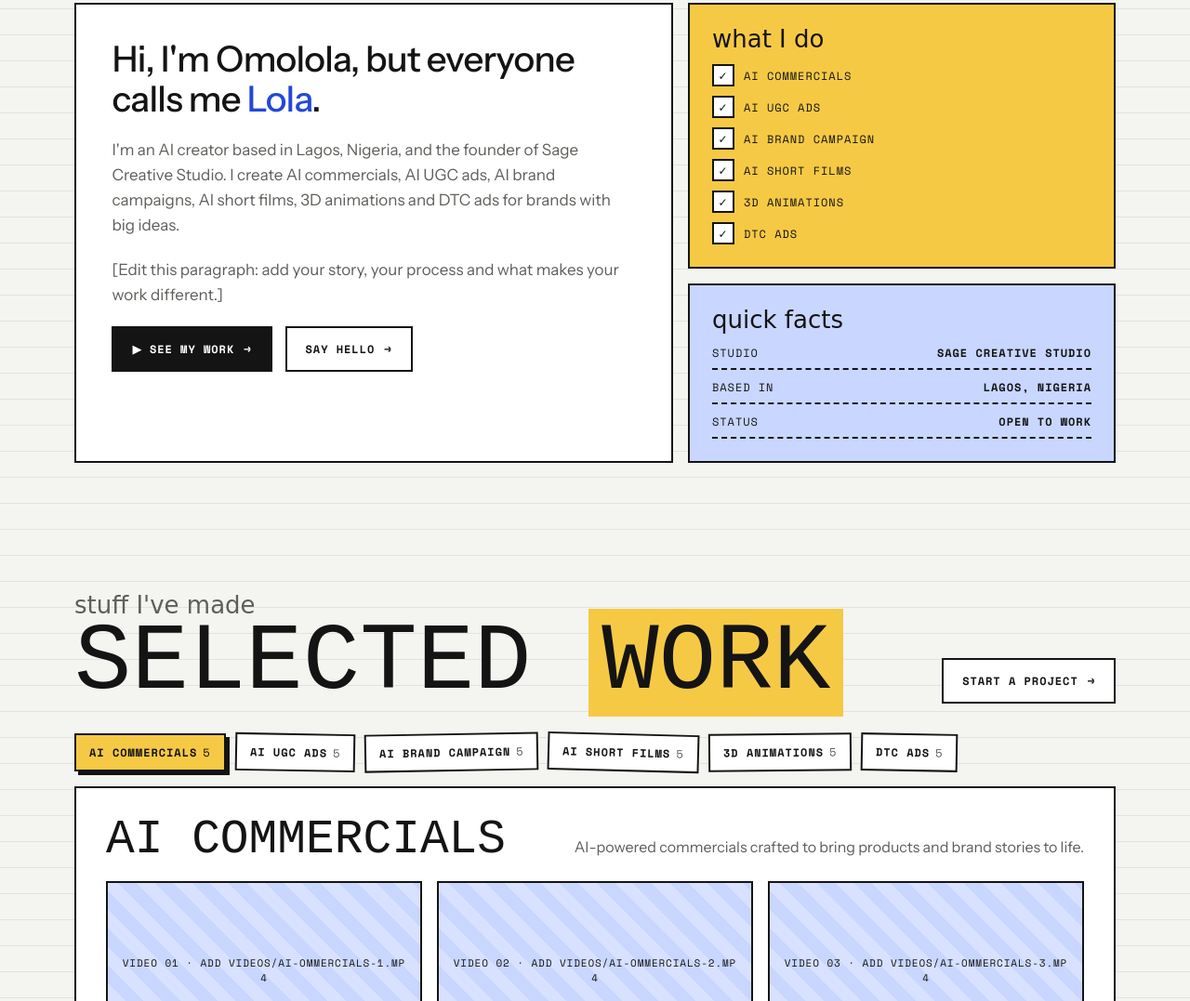
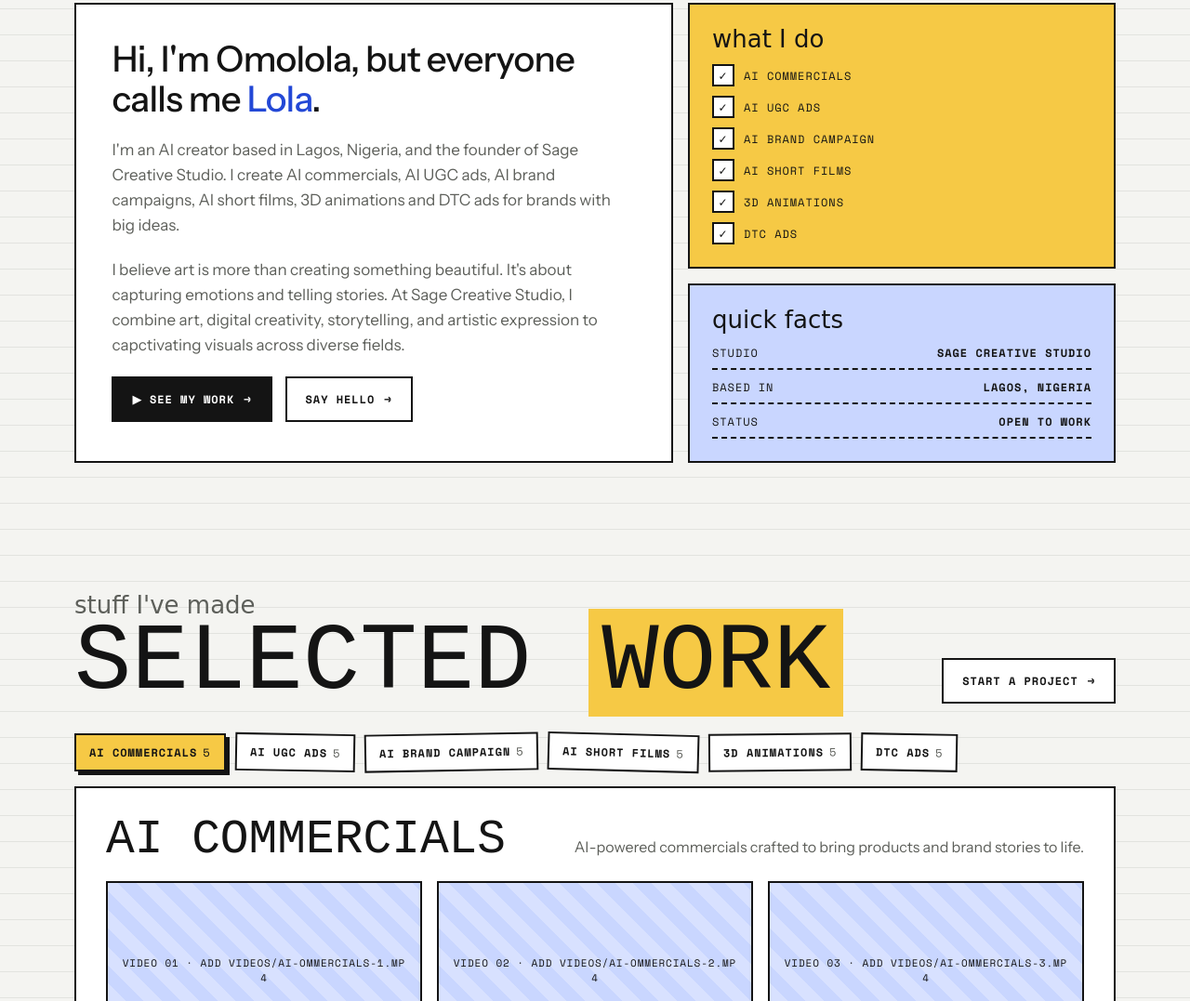
Before and after one commit to BuildWith-AJ/omolola-portfolio, a plain HTML site: page index.html in a window 1280 px wide. Shown: the part 998-2075 px from the top of the page at 93% size. Drawn offline with nearby package versions, Linux system fonts and the light colour scheme; a web font is replaced by a local one.

Commit message:
added the about me description

```diff
--- a/index.html
+++ b/index.html
@@ -474,7 +474,7 @@ body.has-cursor,body.has-cursor a,body.has-cursor button{cursor:none}
     <div class="card about-main">
       <h3>Hi, I'm Omolola, but everyone calls me <em>Lola</em>.</h3>
       <p>I'm an AI creator based in Lagos, Nigeria, and the founder of Sage Creative Studio. I create AI commercials, AI UGC ads, AI brand campaigns, AI short films, 3D animations and DTC ads for brands with big ideas.</p>
-      <p>[Edit this paragraph: add your story, your process and what makes your work different.]</p>
+      <p>I believe art is more than creating something beautiful. It's about capturing emotions and telling stories. At Sage Creative Studio, I combine art, digital creativity, storytelling, and artistic expression to capctivating visuals across diverse fields.</p>
       <div class="btns" style="animation:none">
         <a href="#work" class="btn solid">▶ See my work <span class="arr">→</span></a>
         <a href="#contact" class="btn ghost">Say hello <span class="arr">→</span></a>
@@ -606,6 +606,7 @@ body.has-cursor,body.has-cursor a,body.has-cursor button{cursor:none}
         <select id="f-type" name="type">
           <option>AI Commercials</option><option>AI UGC Ads</option><option>AI Brand Campaign</option>
           <option>AI Short Films</option><option>3D Animations</option><option>DTC Ads</option>
+          <option>Other</option>
         </select>
       </div>
       <div class="field"><label for="f-msg">Message</label><textarea id="f-msg" name="message" required></textarea></div>
```
Also changed, not shown: 1 other file.
